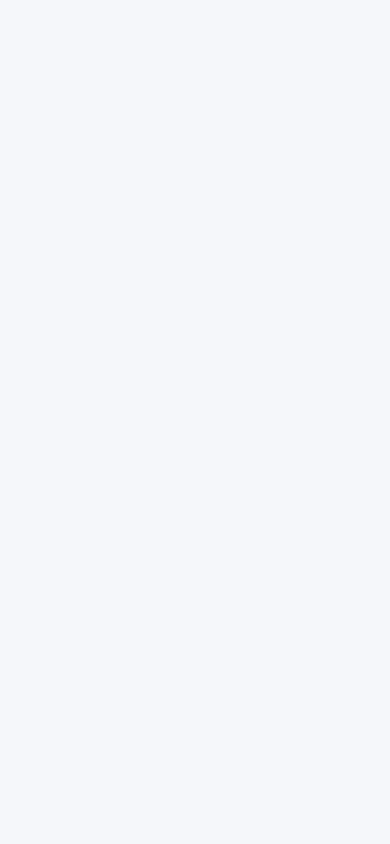
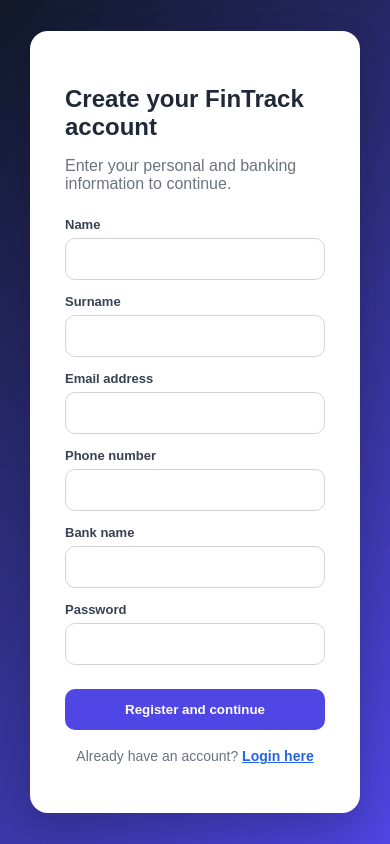
Before and after one commit to solomiia222/fintrack-frontend2, a React (Vite) app: page /register in a window 390 px wide. Before the commit this address had no page. Built offline with nearby package versions, Linux system fonts and the light colour scheme.

Commit message:
Save local frontend changes

```diff
--- a/src/App.jsx
+++ b/src/App.jsx
@@ -6,6 +6,8 @@
 import Budgets from "./pages/Budgets";
 import Insights from "./pages/Insights";
 import Login from "./pages/Login";
+import Register from "./pages/Register";
+import AuthChoice from "./pages/AuthChoice";
 import Account from "./pages/Account";
 
 function App() {
@@ -19,33 +21,43 @@
         <main className={user ? "main-content" : ""}>
           <Routes>
             <Route
+              path="/start"
+              element={user ? <Navigate to="/" /> : <AuthChoice />}
+            />
+
+            <Route
+              path="/register"
+              element={user ? <Navigate to="/" /> : <Register />}
+            />
+
+            <Route
               path="/login"
               element={user ? <Navigate to="/" /> : <Login />}
             />
 
             <Route
               path="/"
-              element={user ? <Dashboard /> : <Navigate to="/login" />}
+              element={user ? <Dashboard /> : <Navigate to="/start" />}
             />
 
             <Route
               path="/transactions"
-              element={user ? <Transactions /> : <Navigate to="/login" />}
+              element={user ? <Transactions /> : <Navigate to="/start" />}
             />
 
             <Route
               path="/budgets"
-              element={user ? <Budgets /> : <Navigate to="/login" />}
+              element={user ? <Budgets /> : <Navigate to="/start" />}
             />
 
             <Route
               path="/insights"
-              element={user ? <Insights /> : <Navigate to="/login" />}
+              element={user ? <Insights /> : <Navigate to="/start" />}
             />
 
             <Route
               path="/account"
-              element={user ? <Account /> : <Navigate to="/login" />}
+              element={user ? <Account /> : <Navigate to="/start" />}
             />
           </Routes>
         </main>
--- a/src/index.css
+++ b/src/index.css
@@ -453,4 +453,53 @@
   .edit-actions button {
     width: 100%;
   }
+
+  .auth-choice-card button {
+  margin-bottom: 12px;
 }
+
+.secondary-auth-button {
+  background-color: white !important;
+  color: #4f46e5 !important;
+  border: 1px solid #4f46e5 !important;
+}
+
+.secondary-auth-button:hover {
+  background-color: #eef2ff !important;
+}
+
+.auth-link-text {
+  margin-top: 18px;
+  font-size: 14px;
+  color: #6b7280;
+  text-align: center;
+}
+
+.auth-link-text span {
+  color: #4f46e5;
+  font-weight: 700;
+  cursor: pointer;
+}
+
+.auth-link-text span:hover {
+  text-decoration: underline;
+}
+
+.auth-link-text {
+  margin-top: 18px;
+  font-size: 14px;
+  color: #6b7280;
+  text-align: center;
+}
+
+.auth-link-text span {
+  color: #2563eb;
+  font-weight: 600;
+  text-decoration: underline;
+  cursor: pointer;
+}
+
+.auth-link-text span:hover {
+  color: #1d4ed8;
+}
+}
--- /dev/null
+++ b/src/pages/AuthChoice.jsx
@@ -0,0 +1,30 @@
+import { useNavigate } from "react-router-dom";
+
+function AuthChoice() {
+  const navigate = useNavigate();
+
+  return (
+    <div className="login-page">
+      <div className="login-card auth-choice-card">
+        <h2>Welcome to FinTrack AI</h2>
+
+        <p className="login-subtitle">
+          Please choose how you want to continue.
+        </p>
+
+        <button onClick={() => navigate("/register")}>
+          Create new account
+        </button>
+
+        <button
+          className="secondary-auth-button"
+          onClick={() => navigate("/login")}
+        >
+          Login to existing account
+        </button>
+      </div>
+    </div>
+  );
+}
+
+export default AuthChoice;
--- a/src/pages/Login.jsx
+++ b/src/pages/Login.jsx
@@ -4,96 +4,54 @@
 function Login() {
   const navigate = useNavigate();
 
-  const [formData, setFormData] = useState({
-    name: "",
-    surname: "",
+  const [loginData, setLoginData] = useState({
     email: "",
-    phone: "",
-    bankName: "",
     password: "",
   });
 
   const handleChange = (e) => {
-    setFormData({
-      ...formData,
+    setLoginData({
+      ...loginData,
       [e.target.name]: e.target.value,
     });
   };
 
-  const handleRegister = () => {
-    if (
-      !formData.name ||
-      !formData.surname ||
-      !formData.email ||
-      !formData.phone ||
-      !formData.bankName ||
-      !formData.password
-    ) {
-      alert("Please fill in all fields");
+  const handleLogin = () => {
+    const savedUser = JSON.parse(localStorage.getItem("registeredUser"));
+
+    if (!savedUser) {
+      alert("No registered user found. Please register first.");
+      navigate("/register");
       return;
     }
 
-    localStorage.setItem("user", JSON.stringify(formData));
-
-    navigate("/");
-    window.location.reload();
+    if (
+      loginData.email === savedUser.email &&
+      loginData.password === savedUser.password
+    ) {
+      localStorage.setItem("user", JSON.stringify(savedUser));
+      navigate("/");
+      window.location.reload();
+    } else {
+      alert("Wrong email or password");
+    }
   };
 
   return (
     <div className="login-page">
       <div className="login-card">
-        <h2>Create your FinTrack account</h2>
+        <h2>Login to FinTrack</h2>
 
         <p className="login-subtitle">
-          Enter your personal and banking information to continue.
+          Enter your email and password to access your dashboard.
         </p>
-
-        <div className="form-group">
-          <label>Name</label>
-          <input
-            name="name"
-            type="text"
-            value={formData.name}
-            onChange={handleChange}
-          />
-        </div>
-
-        <div className="form-group">
-          <label>Surname</label>
-          <input
-            name="surname"
-            type="text"
-            value={formData.surname}
-            onChange={handleChange}
-          />
-        </div>
 
         <div className="form-group">
           <label>Email address</label>
           <input
             name="email"
             type="email"
-            value={formData.email}
-            onChange={handleChange}
-          />
-        </div>
-
-        <div className="form-group">
-          <label>Phone number</label>
-          <input
-            name="phone"
-            type="tel"
-            value={formData.phone}
-            onChange={handleChange}
-          />
-        </div>
-
-        <div className="form-group">
-          <label>Bank name</label>
-          <input
-            name="bankName"
-            type="text"
-            value={formData.bankName}
+            value={loginData.email}
             onChange={handleChange}
           />
         </div>
@@ -103,12 +61,17 @@
           <input
             name="password"
             type="password"
-            value={formData.password}
+            value={loginData.password}
             onChange={handleChange}
           />
         </div>
 
-        <button onClick={handleRegister}>Register and continue</button>
+        <button onClick={handleLogin}>Login</button>
+
+        <p className="auth-link-text">
+          Don’t have an account?{" "}
+          <span onClick={() => navigate("/register")}>Register here</span>
+        </p>
       </div>
     </div>
   );
--- /dev/null
+++ b/src/pages/Register.jsx
@@ -0,0 +1,123 @@
+import { useState } from "react";
+import { useNavigate } from "react-router-dom";
+
+function Register() {
+  const navigate = useNavigate();
+
+  const [formData, setFormData] = useState({
+    name: "",
+    surname: "",
+    email: "",
+    phone: "",
+    bankName: "",
+    password: "",
+  });
+
+  const handleChange = (e) => {
+    setFormData({
+      ...formData,
+      [e.target.name]: e.target.value,
+    });
+  };
+
+  const handleRegister = () => {
+    if (
+      !formData.name ||
+      !formData.surname ||
+      !formData.email ||
+      !formData.phone ||
+      !formData.bankName ||
+      !formData.password
+    ) {
+      alert("Please fill in all fields");
+      return;
+    }
+
+    localStorage.setItem("registeredUser", JSON.stringify(formData));
+    localStorage.setItem("user", JSON.stringify(formData));
+
+    navigate("/");
+    window.location.reload();
+  };
+
+  return (
+    <div className="login-page">
+      <div className="login-card">
+        <h2>Create your FinTrack account</h2>
+
+        <p className="login-subtitle">
+          Enter your personal and banking information to continue.
+        </p>
+
+        <div className="form-group">
+          <label>Name</label>
+          <input
+            name="name"
+            type="text"
+            value={formData.name}
+            onChange={handleChange}
+          />
+        </div>
+
+        <div className="form-group">
+          <label>Surname</label>
+          <input
+            name="surname"
+            type="text"
+            value={formData.surname}
+            onChange={handleChange}
+          />
+        </div>
+
+        <div className="form-group">
+          <label>Email address</label>
+          <input
+            name="email"
+            type="email"
+            value={formData.email}
+            onChange={handleChange}
+          />
+        </div>
+
+        <div className="form-group">
+          <label>Phone number</label>
+          <input
+            name="phone"
+            type="tel"
+            value={formData.phone}
+            onChange={handleChange}
+          />
+        </div>
+
+        <div className="form-group">
+          <label>Bank name</label>
+          <input
+            name="bankName"
+            type="text"
+            value={formData.bankName}
+            onChange={handleChange}
+          />
+        </div>
+
+        <div className="form-group">
+          <label>Password</label>
+          <input
+            name="password"
+            type="password"
+            value={formData.password}
+            onChange={handleChange}
+          />
+        </div>
+
+        <button onClick={handleRegister}>Register and continue</button>
+
+        <p className="auth-link-text">
+            Already have an account?{" "}
+            <span onClick={() => navigate("/login")}>Login here</span>
+        </p>
+      </div>
+    </div>
+  );
+}
+
+export default Register;
```
